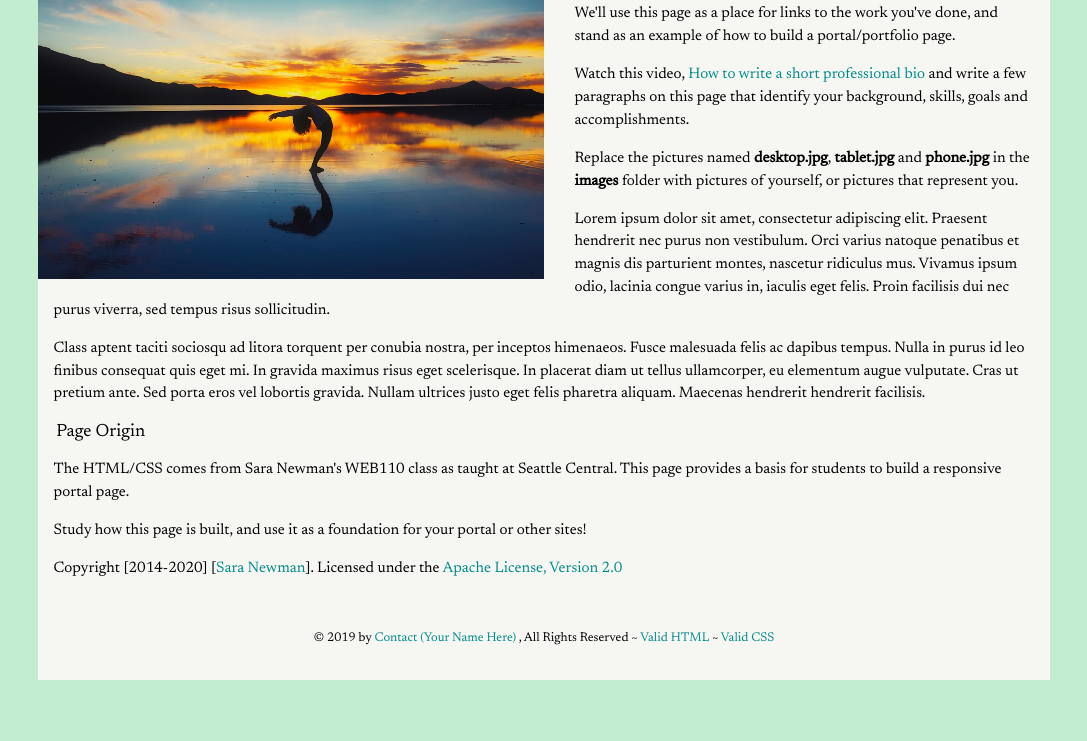
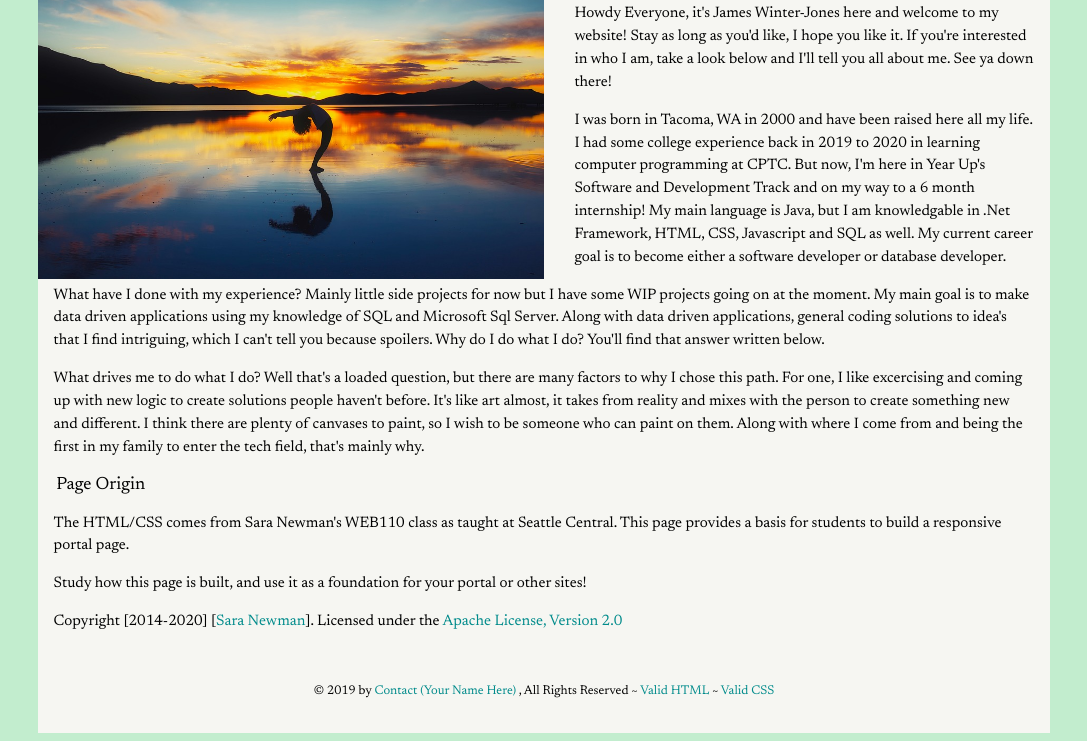
Before and after one commit to Jwinter-Jones/portal-assignment, a plain HTML site: page index.html in a window 1280 px wide. Shown: the part 188-929 px from the top of the page, without its empty margins (96-1183 px from the left). Before the commit the page ends 876 px from the top, so only its background shows below. Drawn offline with Linux system fonts and the light colour scheme.

Commit message:
finished

```diff
--- a/index.html
+++ b/index.html
@@ -1,7 +1,7 @@
 <!DOCTYPE html>
 <html lang="en">
  <head>
-     <title>(Your Name Here): Responsive Website</title>
+     <title>James Winter-Jones: Responsive Website</title>
   <meta charset="utf-8" />
   <meta name="robots" content="noindex,nofollow" />
   <meta name="viewport" content="width=device-width" />
@@ -13,12 +13,12 @@
  </head>
  <body>
      <header>
-     <h1>Your Name Goes Here</h1>
+     <h1>James Winter-Jones</h1>
         <nav class="topnav" id="myTopnav">
             <a href="index.html" class="active">Home</a>
-            <a href="/web150/timeofday/" target="_blank">Time Of Day</a>
-            <a href="/web150/daily/" target="_blank">Daily Grind</a>
-            <a href="/web150/domplay/" target="_blank">DOM Play</a>
+            <a href="https://jwinter-jones.github.io/time-of-day/" target="_blank">Time Of Day</a>
+            <a href="https://jwinter-jones.github.io/daily-grind/test.html" target="_blank">Daily Grind</a>
+            <a href="https://jwinter-jones.github.io/dom-play/" target="_blank">DOM Play</a>
             <a href="https://github.com/Jwinter-Jones" target="_blank">GitHub</a>
             <a href="https://www.linkedin.com/in/james-winter-jones-a48a64193/" target="_blank">LinkedIn</a>
             <a href="javascript:void(0);" class="icon" onclick="myFunction()">&#9776;</a>
@@ -40,16 +40,30 @@
         </picture>
        <h2 class="subheader">About Me</h2>
 
-       <p>We'll use this page as a place for links to the work you've done, and stand as an example of how to build a portal/portfolio page.</p>
+       <p>Howdy Everyone, it's James Winter-Jones here and welcome to my website! Stay as long as you'd like, I hope you like it. If you're interested in who I am,
+         take a look below and I'll tell you all about me. See ya down there!
+       </p>
 
-       <p>Watch this video, <a href="https://www.youtube.com/watch?v=ecw_ugVd81k" target="_blank">How to write a short professional bio</a> and write a few paragraphs on this page that identify your background, skills, goals and accomplishments.</p>
+       <p>I was born in Tacoma, WA in 2000 and have been raised here all my life. I had some college experience back in 2019 to 2020 in learning computer programming
+         at CPTC. But now, I'm here in Year Up's Software and Development Track and on my way to a 6 month internship! My main language is Java, but I
+         am knowledgable in .Net Framework, HTML, CSS, Javascript and SQL as well. My current career goal is to become either a software developer or database developer.
+       </p>
 
-       <p>Replace the pictures named <b>desktop.jpg</b>, <b>tablet.jpg</b> and <b>phone.jpg</b> in the <b>images</b> folder with pictures of yourself, or pictures that represent you.</p>
+       <p>What have I done with my experience? Mainly little side projects for now but I have some WIP projects going on at the moment.
+          My main goal is to make data driven applications using my knowledge of SQL and Microsoft Sql Server. Along with data driven applications,
+           general coding solutions to idea's that I find intriguing, which I can't tell you because spoilers. Why do I do what I do?
+           You'll find that answer written below.
+       </p>
 
-       <p>Lorem ipsum dolor sit amet, consectetur adipiscing elit. Praesent hendrerit nec purus non vestibulum. Orci varius natoque penatibus et magnis dis parturient montes, nascetur ridiculus mus. Vivamus ipsum odio, lacinia congue varius in, iaculis eget felis. Proin facilisis dui nec purus viverra, sed tempus risus sollicitudin.</p>
+       <p> What drives me to do what I do? Well that's a loaded question, but there are many factors to why I chose this path. For one, I like excercising and
+         coming up with new logic to create solutions people haven't before. It's like art almost, it takes from reality and mixes with the person to create
+         something new and different. I think there are plenty of canvases to paint, so I wish to be someone who can paint on them. Along with where I come from
+         and being the first in my family to enter the tech field, that's mainly why.
+       </p>
 
+      <!--
       <p>Class aptent taciti sociosqu ad litora torquent per conubia nostra, per inceptos himenaeos. Fusce malesuada felis ac dapibus tempus. Nulla in purus id leo finibus consequat quis eget mi. In gravida maximus risus eget scelerisque. In placerat diam ut tellus ullamcorper, eu elementum augue vulputate. Cras ut pretium ante. Sed porta eros vel lobortis gravida. Nullam ultrices justo eget felis pharetra aliquam. Maecenas hendrerit hendrerit facilisis.</p>
-
+      -->
        <h3>Page Origin</h3>
 
        <p>The HTML/CSS comes from Sara Newman's WEB110 class as taught at Seattle Central. This page provides a basis for students to build a responsive portal page.</p>
```
